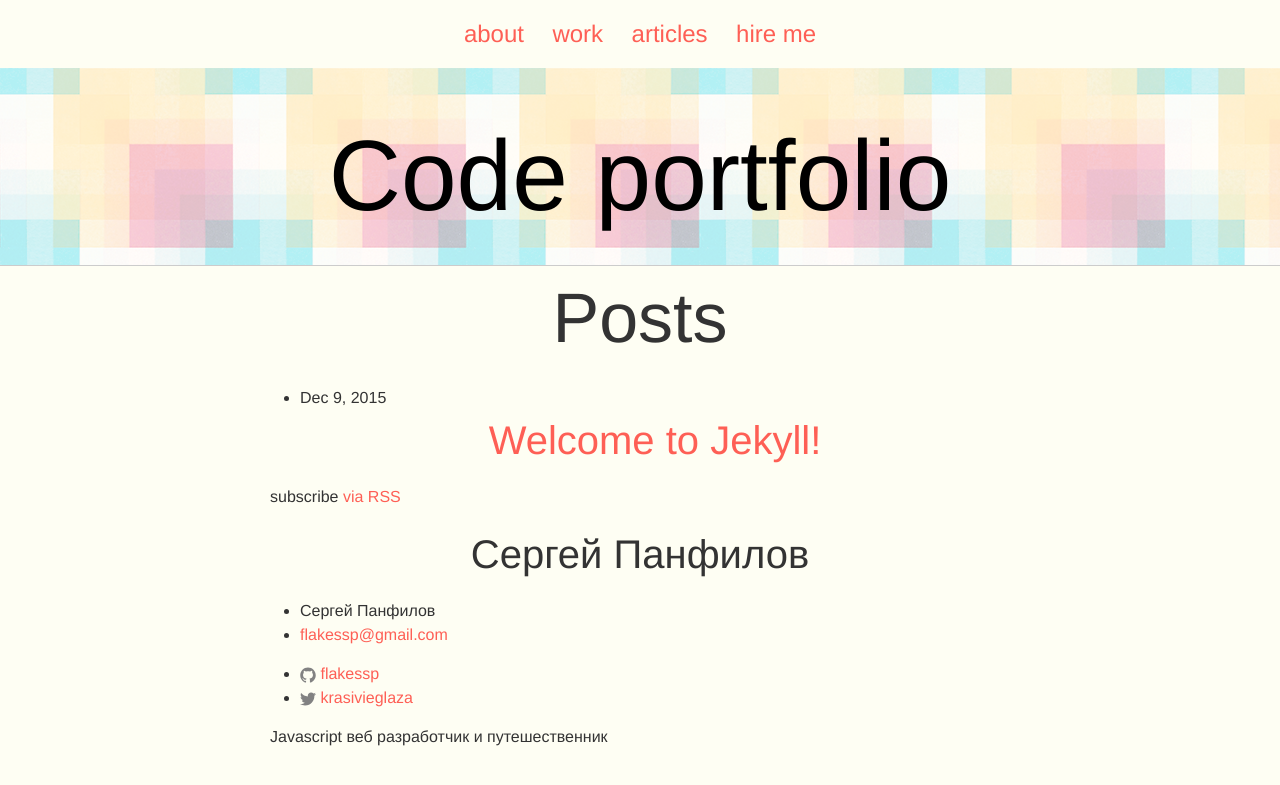
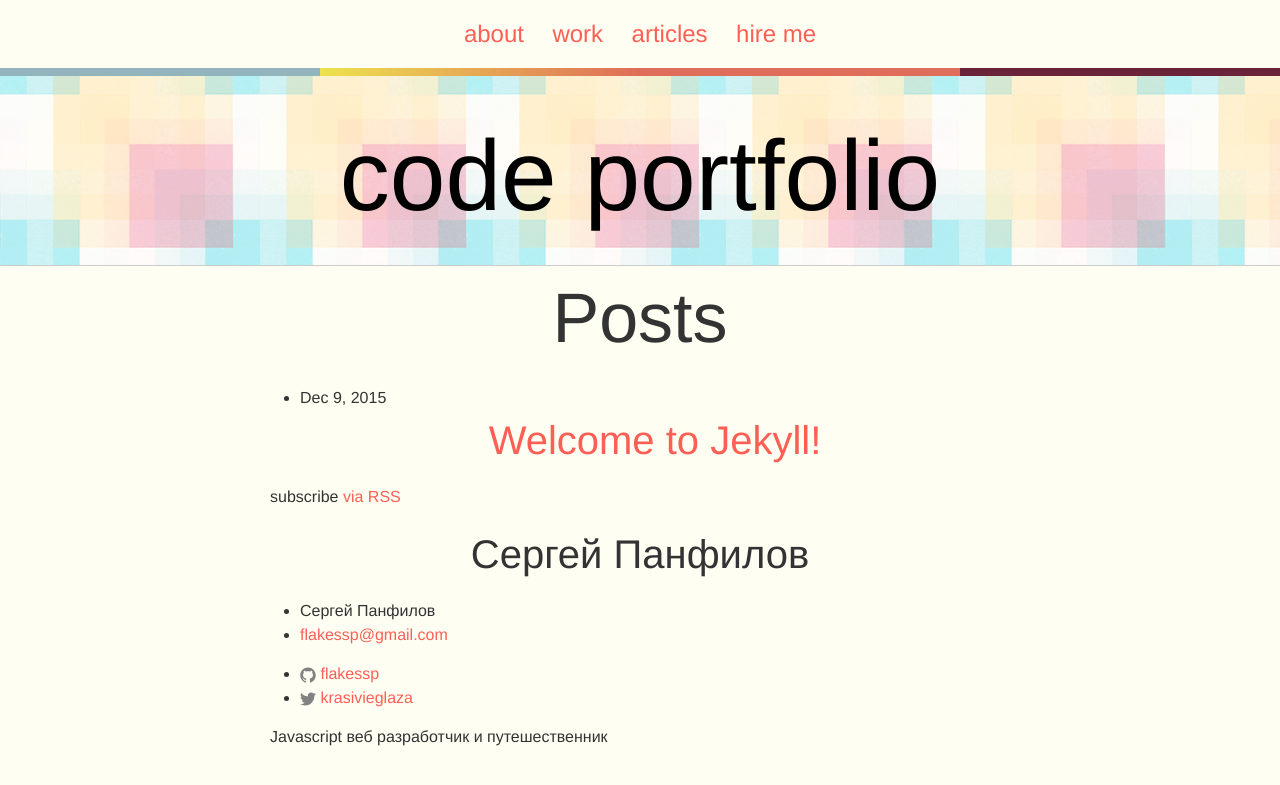
Before and after one commit to flakessp/blog, a Jekyll site: the page built from index.html, in a window 1280 px wide. Shown: the top 785 px of the page. Built offline with Jekyll 4.4.1, drawn with Linux system fonts in a browser that asks for light colours.

Commit message:
Styling for header

```diff
--- a/_includes/header.html
+++ b/_includes/header.html
@@ -7,6 +7,6 @@
     {% endfor %}
   </ul>
 </nav>
-<header class="site-header">
-  <h1 class="site-title mega"><a href="#">Code portfolio</a></h1>
+<header class="site-header gradient-bar">
+  <h1 class="site-title mega"><a href="#">code portfolio</a></h1>
 </header>
--- /dev/null
+++ b/_sass/_gradient_bar.scss
@@ -0,0 +1,15 @@
+.gradient-bar {
+  position: relative;
+
+  &:after {
+      content: '';
+      position: absolute;
+      top: 0;
+      left: 0;
+      width: 100%;
+      height: .5em;
+      background: -webkit-linear-gradient(left, $blue-color 0%, $blue-color 25%, $yellow-color 25%, $yellow-color 25%, $red-color 50%, $red-color 75%, $purple-color 75%, $purple-color 100%);
+      background: -o-linear-gradient(left, $blue-color 0%, $blue-color 25%, $yellow-color 25%, $yellow-color 25%, $red-color 50%, $red-color 75%, $purple-color 75%, $purple-color 100%);
+      background: linear-gradient(to right, $blue-color 0%, $blue-color 25%, $yellow-color 25%, $yellow-color 25%, $red-color 50%, $red-color 75%, $purple-color 75%, $purple-color 100%);;
+    }
+}
--- a/_sass/_layout.scss
+++ b/_sass/_layout.scss
@@ -15,6 +15,10 @@
 
 .site-title a{
   color: #000;
+
+  &:hover{
+    text-decoration: none;
+  }
 }
 
 .site-header{
--- a/css/main.scss
+++ b/css/main.scss
@@ -60,5 +60,6 @@ $on-laptop:        800px;
 @import
         "base",
         "layout",
-        "syntax-highlighting"
+        "syntax-highlighting",
+        "gradient_bar"
 ;
```
